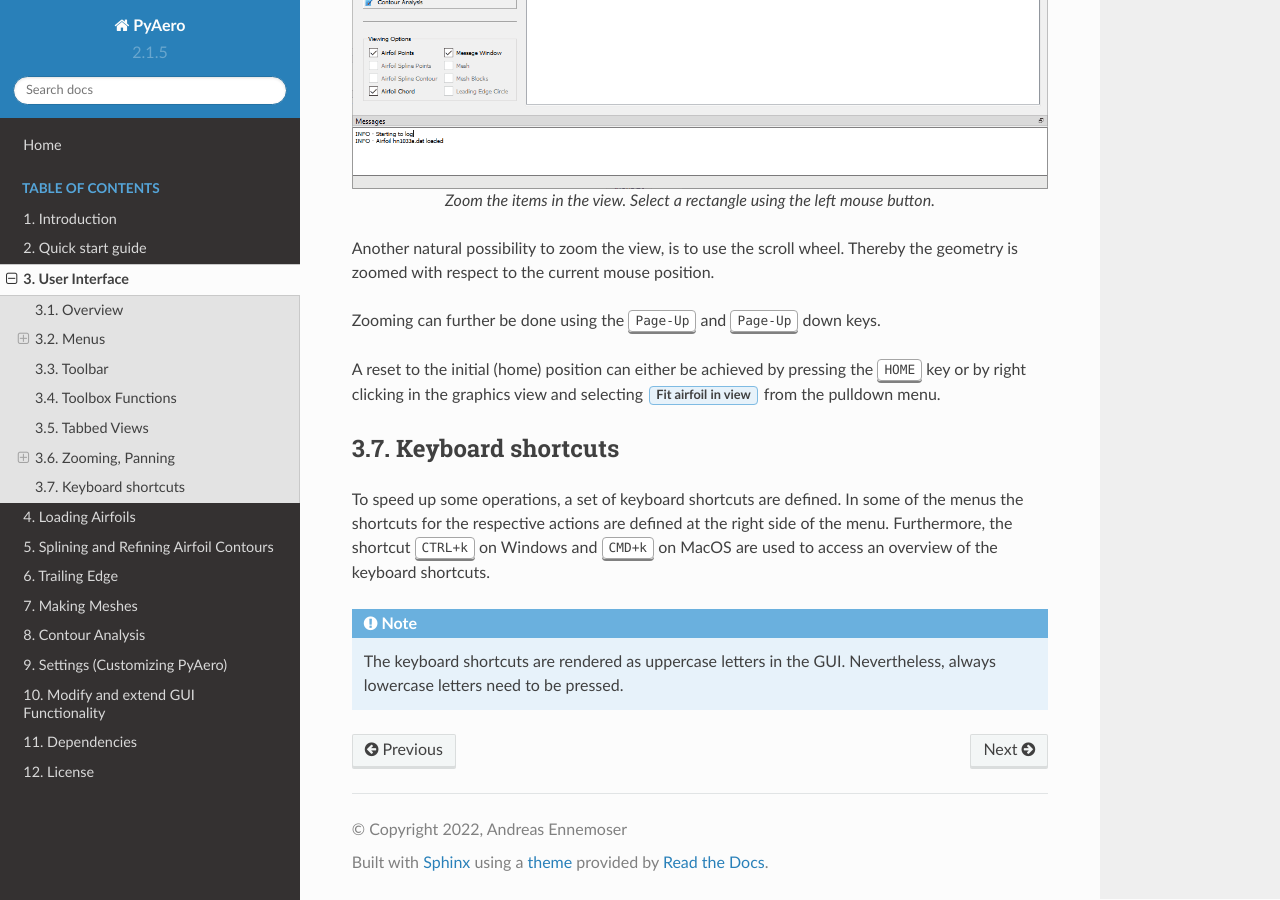
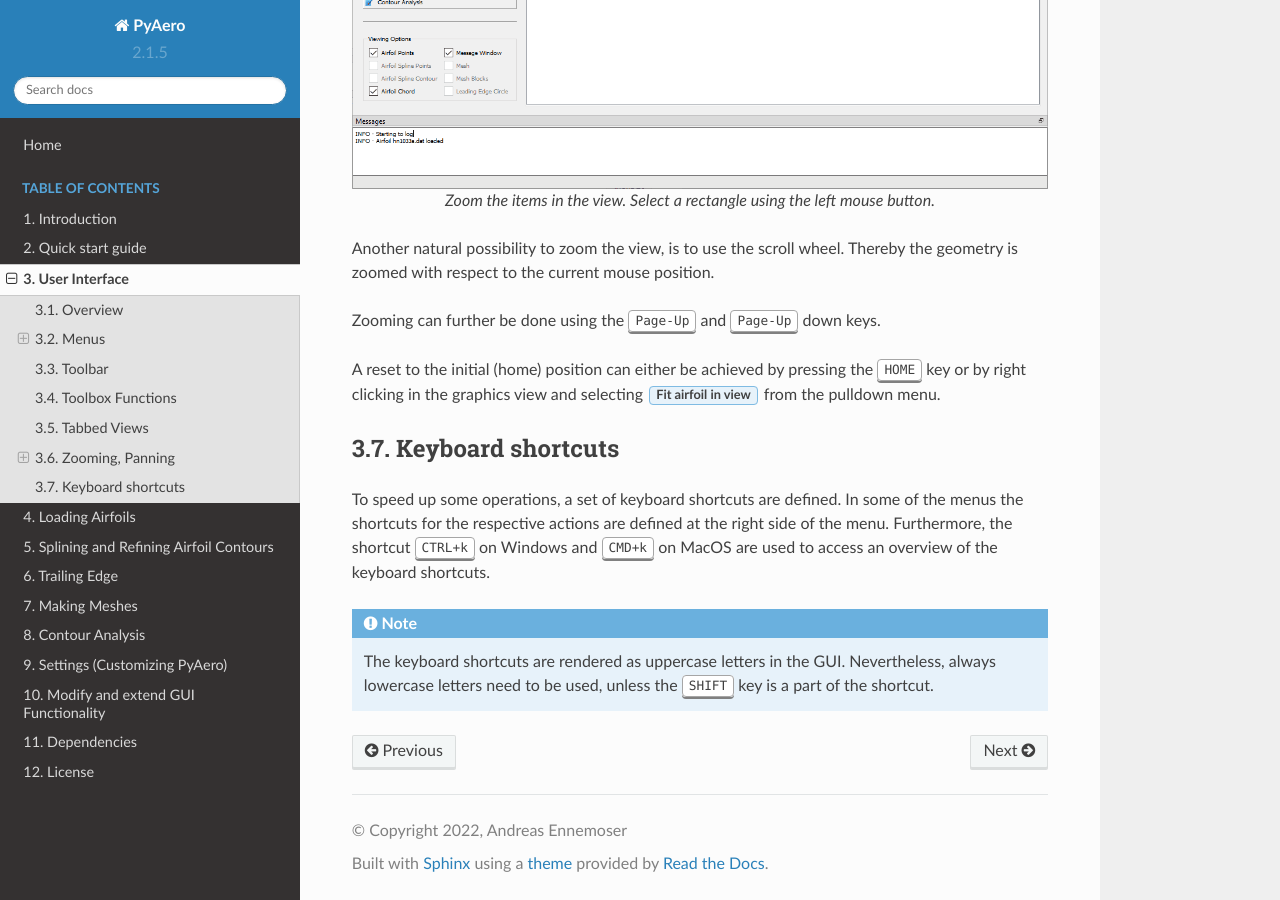
Before and after one commit to chiefenne/PyAero, a Sphinx documentation site: the page built from docs/ui_GUI.rst, in a window 1280 px wide and 900 px high, scrolled down 7702 px. Built offline with Sphinx 7.4.7 and the Read the Docs theme 2.0.0, drawn with Linux system fonts in a browser that asks for light colours.

Commit message:
update docs

```diff
--- a/docs/ui_GUI.rst
+++ b/docs/ui_GUI.rst
@@ -160,4 +160,5 @@ and :kbd:`CMD+k` on MacOS are used to access an overview of the keyboard shortcu
 
 .. note::
    The keyboard shortcuts are rendered as uppercase letters in the GUI.
-   Nevertheless, always lowercase letters need to be pressed.
+   Nevertheless, always lowercase letters need to be used, unless the :kbd:`SHIFT` key
+   is a part of the shortcut.
```
